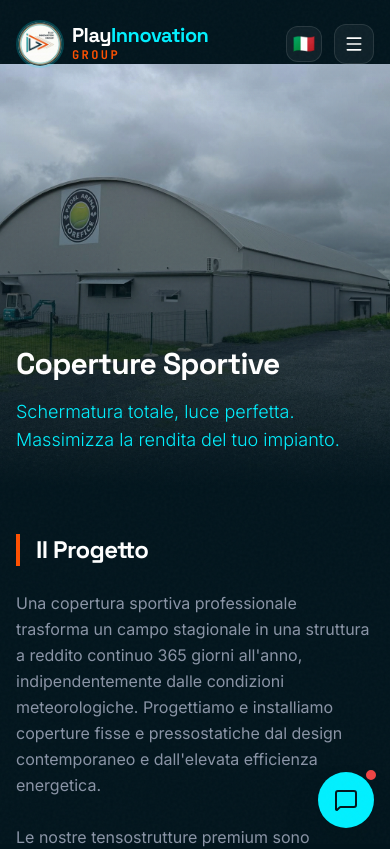
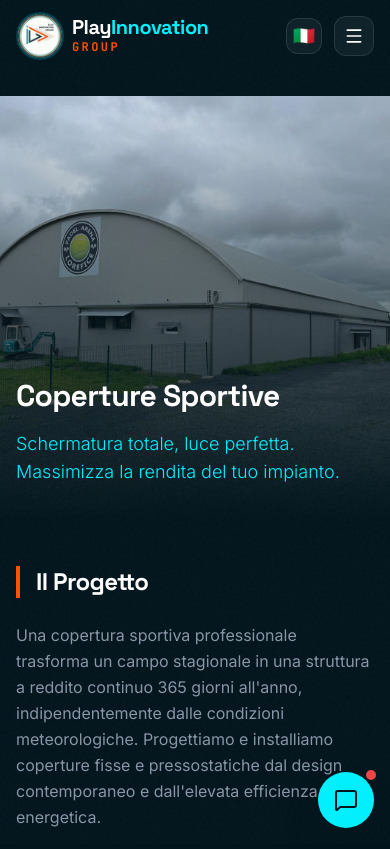
Before and after one commit to federicolardieri/play-innovation-group-website, a React (Vite) app: page /prodotti/coperture in a window 390 px wide. Shown: the top 849 px of the page. Built offline with nearby package versions, Linux system fonts and the light colour scheme.

Commit message:
fix: adjust mobile navbar padding and section top spacing to avoid overlap

```diff
--- a/src/components/CompanyPage.jsx
+++ b/src/components/CompanyPage.jsx
@@ -81,7 +81,7 @@ const CompanyPage = () => {
     const values = t('companyPage.values.items') || [];
 
     return (
-        <div ref={pageRef} className="pt-16 md:pt-20 bg-brand-graphite min-h-screen">
+        <div ref={pageRef} className="pt-24 md:pt-20 bg-brand-graphite min-h-screen">
             {/* Hero Section */}
             <section className="hero-section relative h-[60dvh] md:h-[70vh] flex items-center justify-center overflow-hidden">
                 <div
--- a/src/components/HeroSection.jsx
+++ b/src/components/HeroSection.jsx
@@ -61,7 +61,7 @@ const HeroSection = () => {
     ];
 
     return (
-        <section id="home" ref={containerRef} className="relative h-[100dvh] w-full flex items-center justify-start overflow-hidden pt-20">
+        <section id="home" ref={containerRef} className="relative h-[100dvh] w-full flex items-center justify-start overflow-hidden pt-28 md:pt-20">
             {/* Background Video & Overlay */}
             <div className="absolute inset-0 z-0 bg-brand-slate">
                 <video
@@ -79,7 +79,7 @@ const HeroSection = () => {
                 </div>
             </div>
 
-            <div className="container relative z-10 mx-auto px-4 md:px-12 pt-20 md:pt-16 flex flex-col justify-end pb-12 md:pb-20 h-full">
+            <div className="container relative z-10 mx-auto px-4 md:px-12 pt-28 md:pt-16 flex flex-col justify-end pb-12 md:pb-20 h-full">
                 <div className="max-w-3xl">
                     <div className="inline-block px-3 py-1 mb-4 md:mb-6 border border-brand-steel/30 rounded-full bg-brand-graphite/40 backdrop-blur-sm">
                         <span className="text-[10px] md:text-xs font-mono font-medium tracking-widest text-brand-cyan uppercase">{t('hero.label')}</span>
--- a/src/components/Navbar.jsx
+++ b/src/components/Navbar.jsx
@@ -80,7 +80,7 @@ const Navbar = () => {
 
     return (
         <header
-            className={`fixed top-0 w-full z-[100] transition-all duration-500 ease-in-out ${isScrolled ? 'glass-nav py-3' : 'bg-transparent py-5 md:py-6'
+            className={`fixed top-0 w-full z-[100] transition-all duration-500 ease-in-out ${isScrolled ? 'glass-nav py-3' : 'bg-transparent py-3 md:py-6'
                 }`}
         >
             <div className="container mx-auto px-4 md:px-12 flex justify-between items-center h-full">
--- a/src/components/ProductPageTemplate.jsx
+++ b/src/components/ProductPageTemplate.jsx
@@ -42,7 +42,7 @@ const ProductPageTemplate = ({
     const items = Array.isArray(features) ? features : [];
 
     return (
-        <div className="bg-brand-graphite min-h-screen pt-16 md:pt-24 pb-20">
+        <div className="bg-brand-graphite min-h-screen pt-24 md:pt-24 pb-20">
             {/* Hero Section */}
             <div className="relative w-full h-[50dvh] md:h-[70vh] flex items-end pb-8 md:pb-12 overflow-hidden">
                 <div className="absolute inset-0">
```
